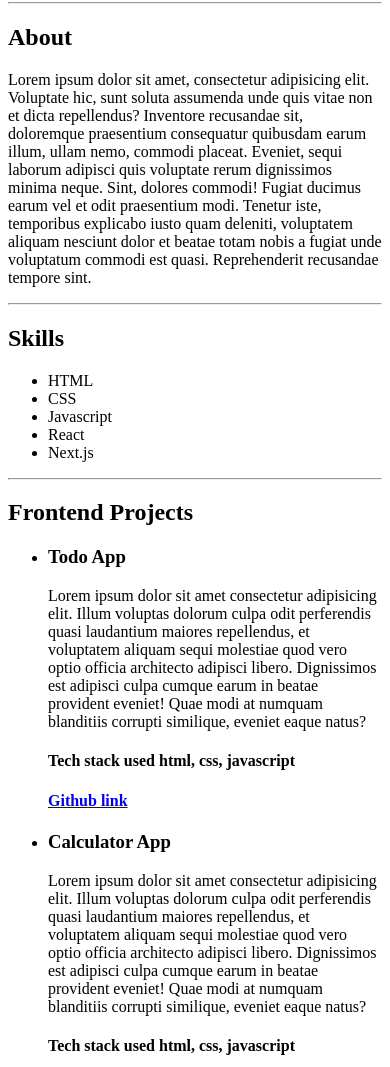
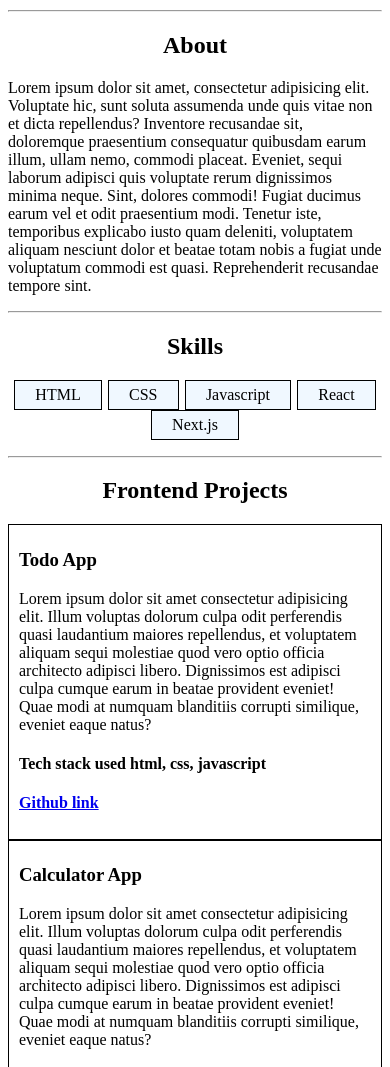
Before and after one commit to AkashTirkey/BriBooks-Frontend_Internship, a plain HTML site: page week-1/resume.html in a window 390 px wide. Shown: the part 78-1145 px from the top of the page. Drawn offline with Linux system fonts and the light colour scheme.

Commit message:
fixed responsiveness of mobile devices

```diff
--- a/week-1/resume.html
+++ b/week-1/resume.html
@@ -3,7 +3,7 @@
 
 <head>
     <meta charset="UTF-8">
-    <meta name="viewport" content="width=device-width, inital-scale=1.0">
+    <meta name="viewport" content="width=device-width, initial-scale=1.0">
     <title>Resume Template</title>
     <link rel="stylesheet" href="./styles/resume.css">
 
@@ -33,7 +33,7 @@
                 totam nobis a fugiat unde voluptatum commodi est quasi. Reprehenderit recusandae tempore sint.</p>
         </section>
         <hr>
-        <section>
+        <section id="skills">
             <h2>Skills</h2>
             <ul>
                 <li>HTML</li>
@@ -46,7 +46,7 @@
         <hr>
         <section id="projects">
             <h2>Frontend Projects</h2>
-            <ul>
+            <ul class="project-info">
                 <li>
                     <article>
                         <h3>Todo App</h3>
@@ -57,7 +57,7 @@
                             eaque natus?</p>
 
                     </article>
-                    <footer clas>
+                    <footer>
                         <h4>Tech stack used <strong>html, css, javascript</strong> </h4>
                         <h4><a href="#">Github link</a></h4>
                     </footer>
--- a/week-1/styles/resume.css
+++ b/week-1/styles/resume.css
@@ -1,4 +1,9 @@
 
+*{
+    /* margin:0; */
+    /* padding:0; */
+    box-sizing:border-box;
+}
 #contact a{
     text-decoration: none;
     color: red;
@@ -7,3 +12,69 @@
 #footer h5{
     text-align: center;
 }
+
+/* media queries */
+
+/* for small devices */
+/* @media(max-width:500px){
+
+    html,body{
+        width: 100%;
+    }
+} */
+/* Mobile phone */
+@media(max-width:768px){
+h1,h2{
+    text-align: center;
+}
+
+body{
+    /* font-size: 1rem; */
+    display: flex;
+    justify-content: center;
+    align-items: center;
+    /* margin: 2px;
+    padding: 20px; */
+    /* overflow:hidden; */
+}
+
+/* #projects ul{
+    display: flex;
+    flex-direction: column;
+    gap: 20px;
+    align-items: center;
+    justify-content: center;
+} */
+
+
+.project-info{
+    padding-left: 0px;
+}
+
+#skills ul{
+    padding-left: 0px;
+}
+.project-info li{
+    border: 1px solid black;
+    padding:5px 10px;
+    list-style: none;
+}
+
+#skills ul{
+    display: flex;
+    justify-content: space-evenly;
+    flex-wrap: wrap;
+}
+
+#skills ul li{
+    list-style: none;
+    border: 1px solid black;
+    padding: 5px 20px;
+    background-color: aliceblue;
+}
+
+#contact{
+    /* overflow: hidden; */
+    width: 100%;
+}
+}
```
